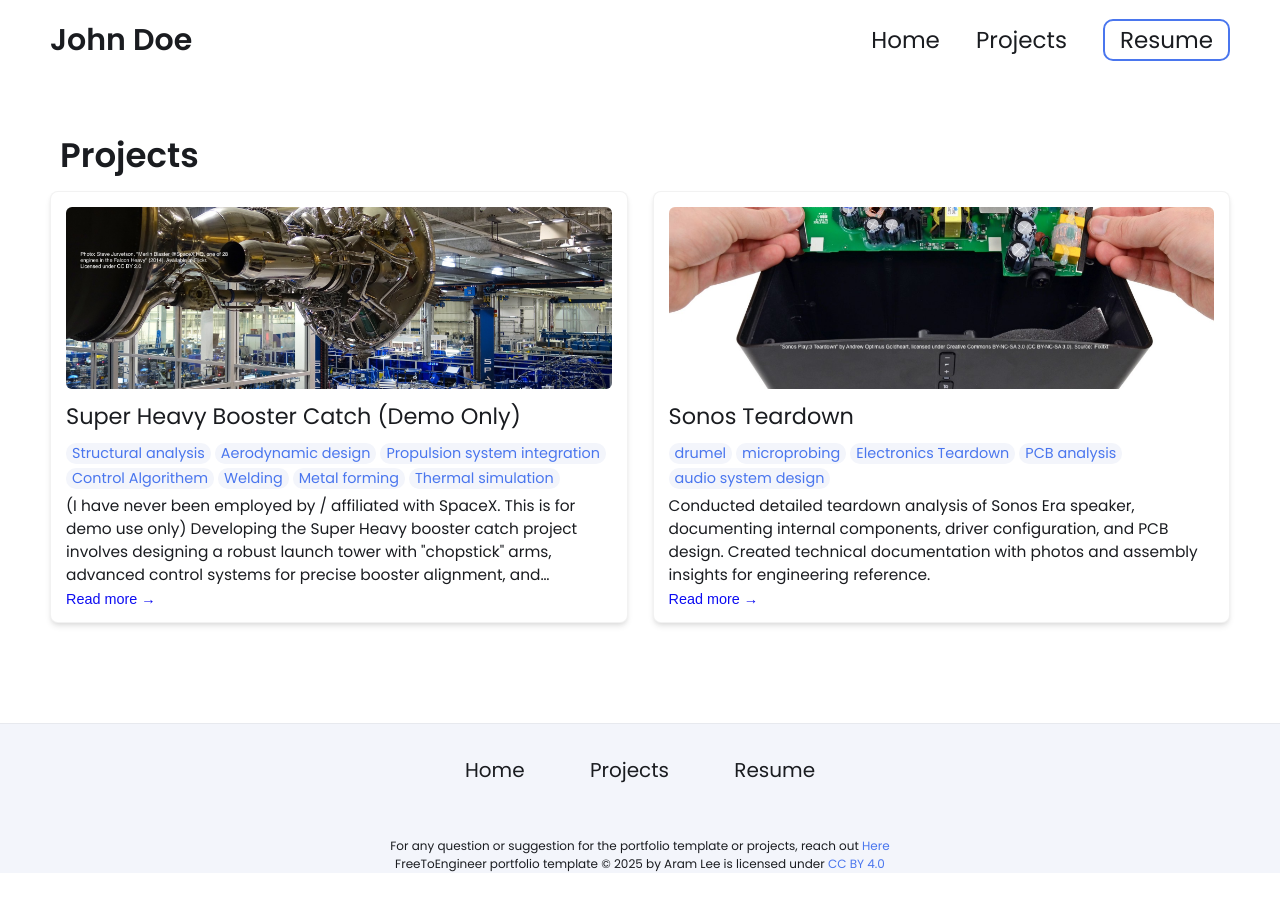
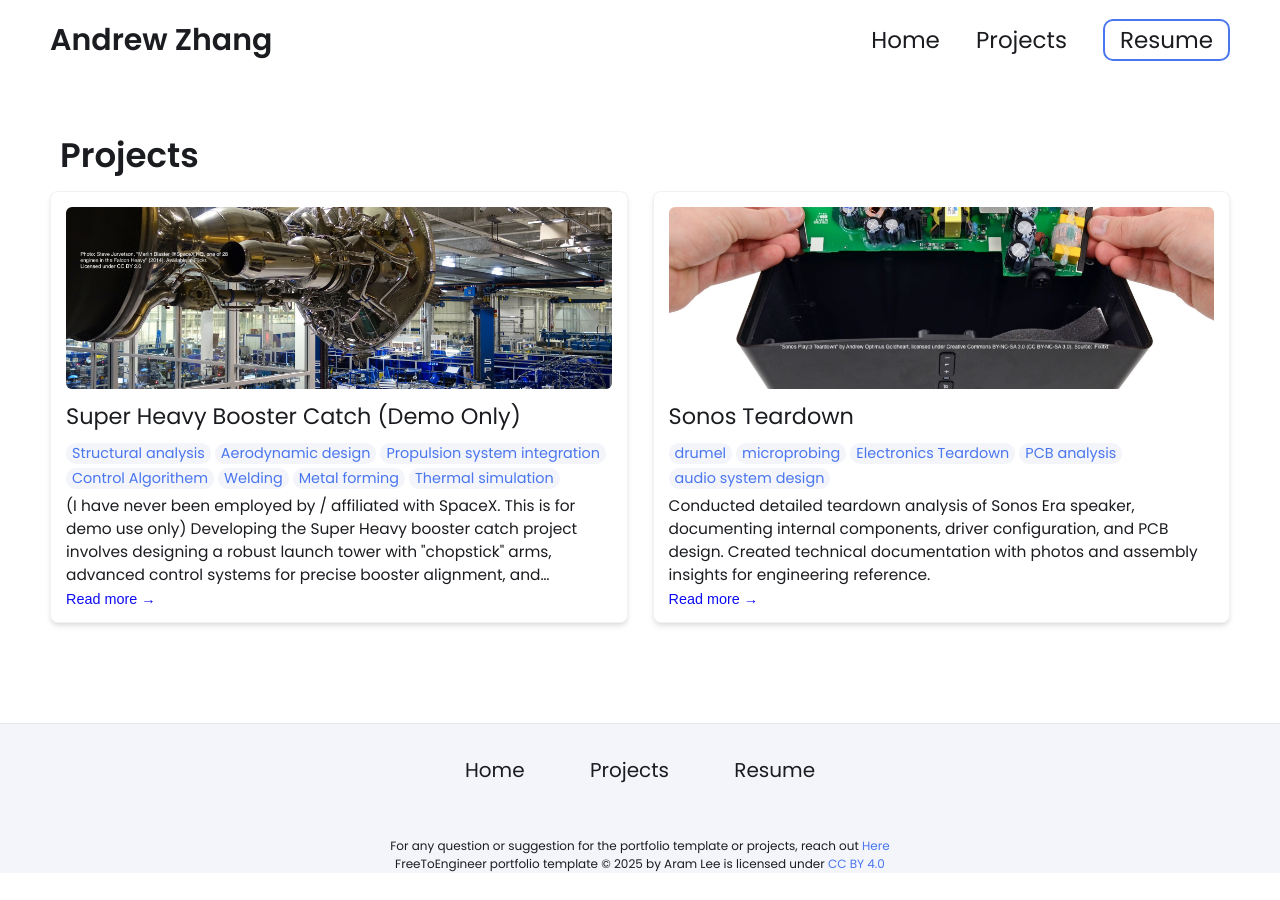
Before and after one commit to andy-zhang201/andy-zhang201.github.io, a Jekyll site: the page built from projects.html, in a window 1280 px wide. Built offline with Jekyll 4.4.1, drawn with Linux system fonts in a browser that asks for light colours; some of the changed lines change nothing that is shown.

Commit message:
Update _config.yml

```diff
--- a/_config.yml
+++ b/_config.yml
@@ -7,26 +7,24 @@
 
 # Main Page Setup
 
-title: John Doe's Portfolio # This is what shows up in the tab of the browser
+title: Andrew Zhang's Portfolio # This is what shows up in the tab of the browser
 
 
 
 # Hero Section
-name: John Doe
-headline: headline message
+name: Andrew Zhang
+headline: We are what we repeatedly do.
 description: >- # dont remove this line. this will ignore all new lines until the next section
-  Write an awesome intro and discuss your highlights and qualification. You can edit this
-  line in _config.yml. It will appear in your document head meta (for
-  Google search results) and in your feed.xml site description.
+  Hello! My name is Andrew. I love building new things and learning concepts that allow me to achieve new results.
+  This site is a collection of projects I have previously worked on. Please feel free to explore!
 
 # Place your profile image in /assets/images/profile-image/folder and edit the file name
-profile_image: ./assets/images/profile-image/avatar.jpeg
+profile_image: ./assets/images/profile-image/profile.jpeg
 
 
 # Link your resume
 # You can place your resume in assets/resume/{resume file.pdf} or add external link such as pdf saved in google drive
-resume-url: https://drive.google.com/file/d/13Z3duVzh-gguPU5r03oJVEE6rV9rd3DS/view?usp=sharing
-
+resume-url: ./assets/resume/AndrewZhang_Mech_Resume.pdf
 
 # Set up external links - this will show up as small icons next to your name.
 
```
